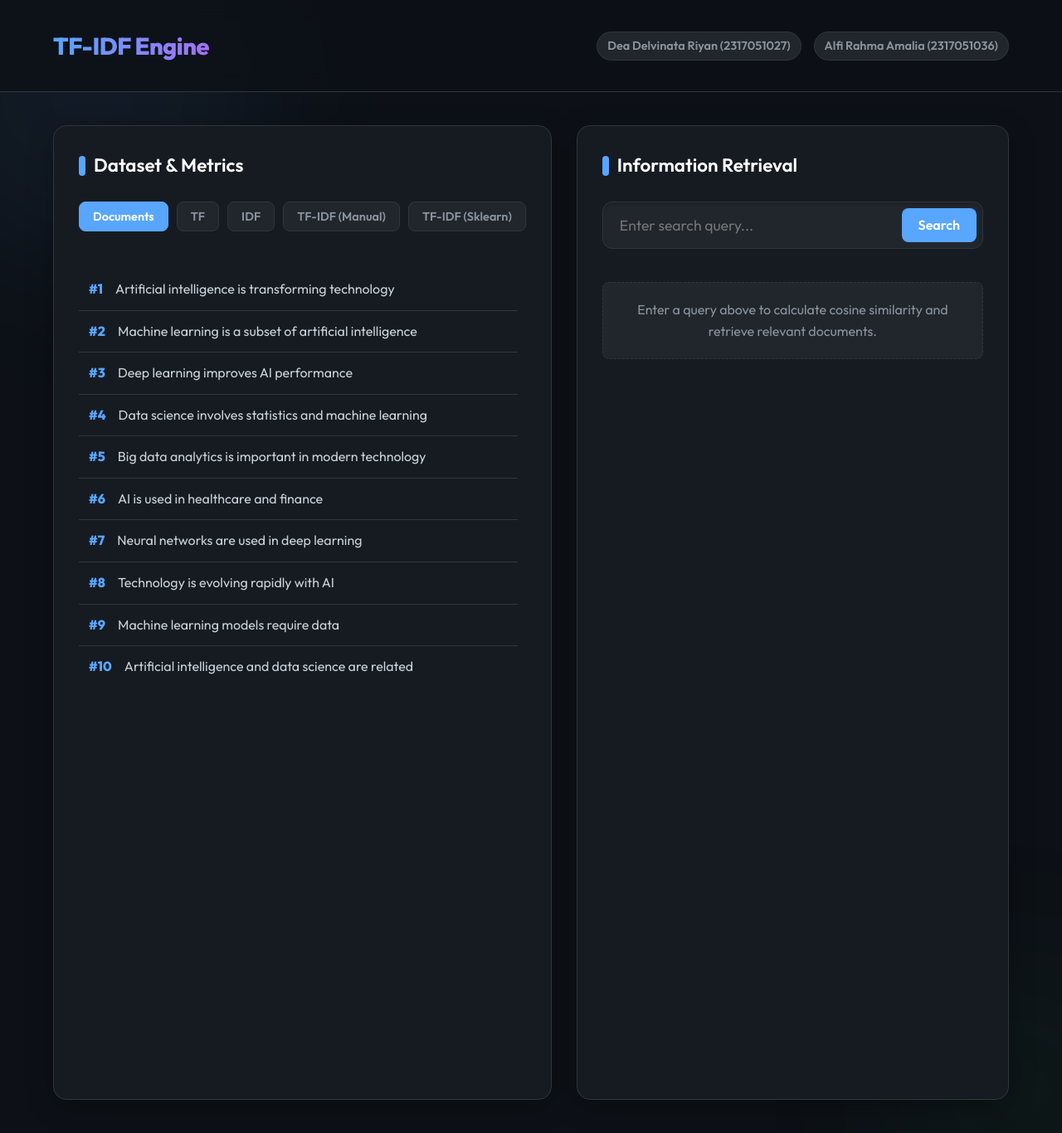
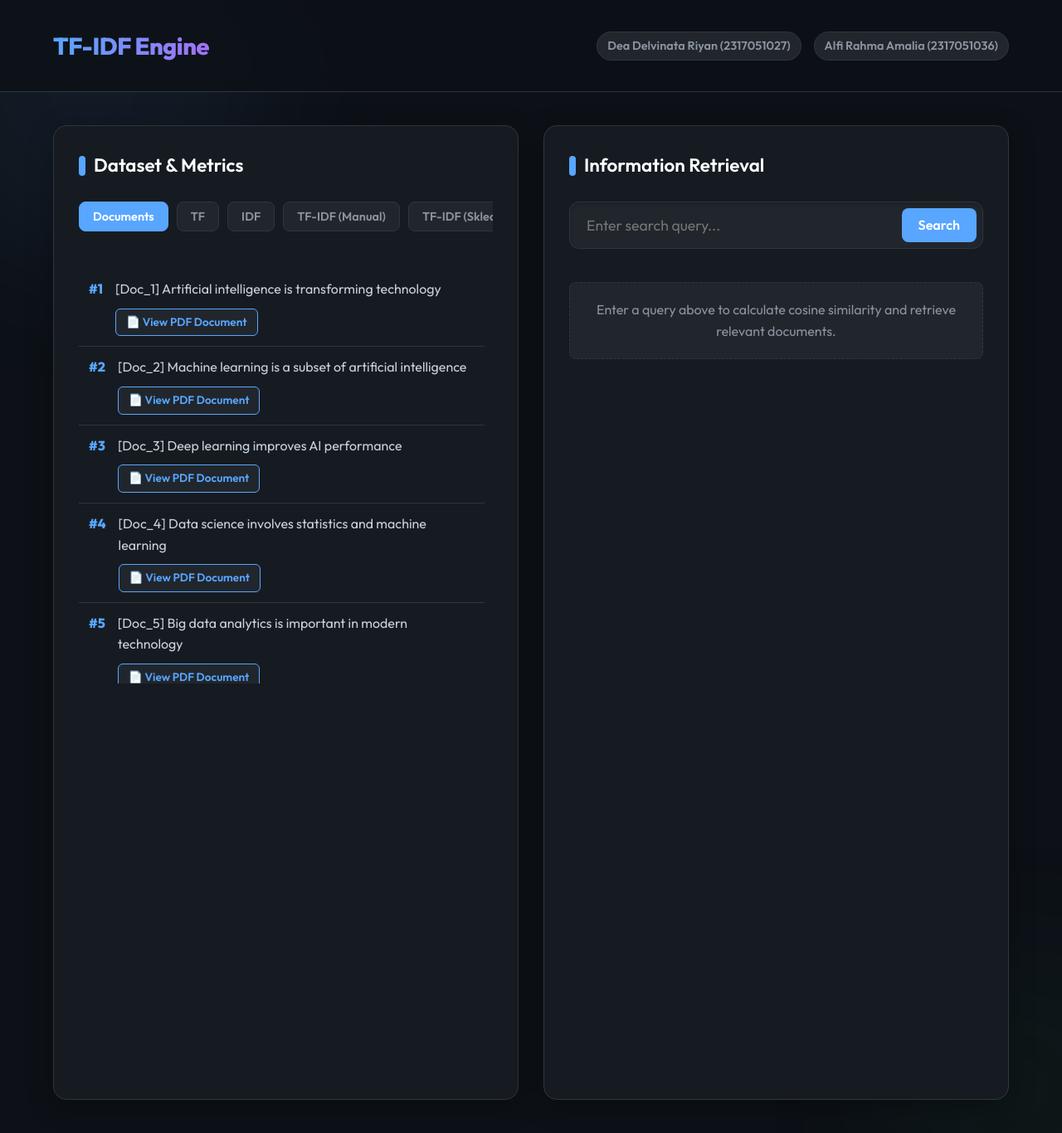
Before and after one commit to Alfirahmaamalia/uts-tki-tfidf, a Flask app: page / in a window 1280 px wide. Shown: the whole page at 83% size. Run offline with Flask 3, Linux system fonts and the light colour scheme.

Commit message:
upgrade dokumen

```diff
--- a/app.py
+++ b/app.py
@@ -2,26 +2,56 @@ import numpy as np
 import pandas as pd
 import re
 import math
+import os
+import urllib.parse
 from collections import Counter
 from sklearn.feature_extraction.text import TfidfVectorizer
 from sklearn.metrics.pairwise import cosine_similarity
-from flask import Flask, render_template, request
+from flask import Flask, render_template, request, send_from_directory
+from PyPDF2 import PdfReader
 
 app = Flask(__name__)
 
 # DATASET
-documents = [
-    "Artificial intelligence is transforming technology",
-    "Machine learning is a subset of artificial intelligence",
-    "Deep learning improves AI performance",
-    "Data science involves statistics and machine learning",
-    "Big data analytics is important in modern technology",
-    "AI is used in healthcare and finance",
-    "Neural networks are used in deep learning",
-    "Technology is evolving rapidly with AI",
-    "Machine learning models require data",
-    "Artificial intelligence and data science are related"
-]
+dataset_dir = 'dataset_pdf'
+if not os.path.exists(dataset_dir):
+    os.makedirs(dataset_dir)
+
+documents = []
+document_names = []
+
+for filename in os.listdir(dataset_dir):
+    if filename.endswith('.pdf'):
+        filepath = os.path.join(dataset_dir, filename)
+        try:
+            reader = PdfReader(filepath)
+            text = ""
+            for page in reader.pages:
+                extracted = page.extract_text()
+                if extracted:
+                    text += extracted + " "
+            if text.strip():
+                documents.append(text.strip())
+                document_names.append(filename)
+        except Exception as e:
+            print(f"Error reading {filename}: {e}")
+
+# Fallback dataset jika tidak ada file PDF
+if not documents:
+    print("Tidak ditemukan file PDF di folder 'dataset_pdf'. Menggunakan dataset default.")
+    documents = [
+        "Artificial intelligence is transforming technology",
+        "Machine learning is a subset of artificial intelligence",
+        "Deep learning improves AI performance",
+        "Data science involves statistics and machine learning",
+        "Big data analytics is important in modern technology",
+        "AI is used in healthcare and finance",
+        "Neural networks are used in deep learning",
+        "Technology is evolving rapidly with AI",
+        "Machine learning models require data",
+        "Artificial intelligence and data science are related"
+    ]
+    document_names = [f"Doc_{i+1}" for i in range(len(documents))]
 
 stopwords = {"is", "a", "and", "in", "of", "the", "are", "with"}
 
@@ -82,6 +112,40 @@ idf_html = pd.DataFrame(list(idf.items()), columns=['Word', 'IDF']).round(3).to_
 tfidf_html = format_df_to_html(tfidf_df)
 tfidf_lib_html = format_df_to_html(tfidf_df_lib)
 
+def get_snippet(text, query, context_range=60):
+    query_clean = preprocess(query)
+    terms = [term for term in set(query_clean.split()) if term]
+
+    if not terms:
+        return text[:150] + "..."
+
+    text_lower = text.lower()
+    first_idx = -1
+    for term in terms:
+        idx = text_lower.find(term)
+        if idx != -1:
+            if first_idx == -1 or idx < first_idx:
+                first_idx = idx
+
+    if first_idx == -1:
+        return text[:150] + "..."
+
+    start = max(0, first_idx - context_range)
+    end = min(len(text), first_idx + context_range + len(query))
+
+    snippet = text[start:end]
+    if start > 0:
+        snippet = "..." + snippet
+    if end < len(text):
+        snippet = snippet + "..."
+
+    # Bold the terms
+    for term in terms:
+        pattern = re.compile(f"({re.escape(term)})", re.IGNORECASE)
+        snippet = pattern.sub(r"<b style='color: #58a6ff; font-weight: 800;'>\1</b>", snippet)
+
+    return snippet
+
 def search_query(query, top_k=5):
     query_clean = preprocess(query)
     if not query_clean.strip():
@@ -96,12 +160,21 @@ def search_query(query, top_k=5):
     results = []
     for rank, i in enumerate(ranked_indices[:top_k], start=1):
         if scores[i] > 0: # Only return somewhat matching
+            preview_html = get_snippet(documents[i], query_clean)
+
+            search_param = urllib.parse.quote(query.strip())
+
             results.append({
                 "Rank": f"#{rank}",
-                "Document": documents[i],
-                "Score": f"{scores[i]:.4f}"
+                "Document": f"<strong style='color:#fff;'>[{document_names[i]}]</strong><br/>{preview_html}",
+                "Score": f"{scores[i]:.4f}",
+                "Action": f"<a href='/pdf/{document_names[i]}#search={search_param}' target='_blank' style='display:inline-block; margin-top:4px; padding:4px 10px; background:var(--surface-light); border:1px solid var(--primary); border-radius:6px; color:var(--primary); text-decoration:none; font-size:0.85rem; transition:0.2s;' onmouseover='this.style.background=\"var(--primary)\"; this.style.color=\"#fff\";' onmouseout='this.style.background=\"var(--surface-light)\"; this.style.color=\"var(--primary)\";'>📄 View PDF</a>"
             })
     return pd.DataFrame(results)
+
+@app.route('/pdf/<filename>')
+def serve_pdf(filename):
+    return send_from_directory(dataset_dir, filename)
 
 @app.route('/', methods=['GET', 'POST'])
 def index():
@@ -113,13 +186,19 @@ def index():
         if query:
             result_df = search_query(query)
             if result_df is not None and not result_df.empty:
-                search_results = result_df.to_html(classes='table-display search-results-table', border=0, index=False, justify='left')
+                search_results = result_df.to_html(classes='table-display search-results-table', border=0, index=False, justify='left', escape=False)
             else:
                 search_results = "<div class='no-results'>No relevant documents found for your query.</div>"
 
+    # Format document preview for display in the UI
+    documents_display = []
+    for name, doc in zip(document_names, documents):
+        preview = doc[:150] + "..." if len(doc) > 150 else doc
+        documents_display.append({"name": name, "preview": f"[{name}] {preview}"})
+
     return render_template(
         'index.html',
-        documents=enumerate(documents, 1),
+        documents=enumerate(documents_display, 1),
         tf_html=tf_html,
         idf_html=idf_html,
         tfidf_html=tfidf_html,
--- a/requirements.txt
+++ b/requirements.txt
@@ -3,3 +3,4 @@ pandas
 scikit-learn
 numpy
 gunicorn
+PyPDF2
--- a/templates/index.html
+++ b/templates/index.html
@@ -1,5 +1,6 @@
 <!DOCTYPE html>
 <html lang="en">
+
 <head>
     <meta charset="UTF-8">
     <meta name="viewport" content="width=device-width, initial-scale=1.0">
@@ -48,6 +49,7 @@
             opacity: 0.5;
             animation: float 20s infinite ease-in-out alternate;
         }
+
         .blob-1 {
             width: 400px;
             height: 400px;
@@ -55,6 +57,7 @@
             top: -100px;
             left: -100px;
         }
+
         .blob-2 {
             width: 300px;
             height: 300px;
@@ -65,8 +68,13 @@
         }
 
         @keyframes float {
-            0% { transform: translate(0, 0); }
-            100% { transform: translate(50px, 50px); }
+            0% {
+                transform: translate(0, 0);
+            }
+
+            100% {
+                transform: translate(50px, 50px);
+            }
         }
 
         header {
@@ -131,6 +139,7 @@
             flex-direction: column;
             gap: 20px;
             transition: transform 0.3s ease, box-shadow 0.3s ease;
+            min-width: 0;
         }
 
         .panel:hover {
@@ -182,12 +191,12 @@
             font-family: inherit;
             outline: none;
             transition: all 0.3s ease;
-            box-shadow: inset 0 2px 4px rgba(0,0,0,0.2);
+            box-shadow: inset 0 2px 4px rgba(0, 0, 0, 0.2);
         }
 
         input[type="text"]:focus {
             border-color: var(--primary);
-            box-shadow: inset 0 2px 4px rgba(0,0,0,0.2), 0 0 0 3px var(--primary-glow);
+            box-shadow: inset 0 2px 4px rgba(0, 0, 0, 0.2), 0 0 0 3px var(--primary-glow);
         }
 
         button {
@@ -263,8 +272,15 @@
         }
 
         @keyframes fadeIn {
-            from { opacity: 0; transform: translateY(5px); }
-            to { opacity: 1; transform: translateY(0); }
+            from {
+                opacity: 0;
+                transform: translateY(5px);
+            }
+
+            to {
+                opacity: 1;
+                transform: translateY(0);
+            }
         }
 
         /* Scrollbar */
@@ -272,13 +288,16 @@
             width: 8px;
             height: 8px;
         }
+
         ::-webkit-scrollbar-track {
             background: var(--surface-color);
         }
+
         ::-webkit-scrollbar-thumb {
             background: var(--border);
             border-radius: 4px;
         }
+
         ::-webkit-scrollbar-thumb:hover {
             background: var(--secondary);
         }
@@ -306,6 +325,8 @@
             padding: 12px 15px;
             border-bottom: 1px solid rgba(48, 54, 61, 0.5);
             color: var(--text-main);
+            vertical-align: top;
+            overflow-wrap: anywhere;
         }
 
         .table-display tbody tr {
@@ -313,14 +334,14 @@
         }
 
         .table-display tbody tr:hover {
-            background: rgba(255,255,255,0.03);
+            background: rgba(255, 255, 255, 0.03);
         }
 
         /* Specific Search Results Table styling */
         .search-results-table {
             border-radius: 8px;
             overflow: hidden;
-            box-shadow: 0 4px 15px rgba(0,0,0,0.2);
+            box-shadow: 0 4px 15px rgba(0, 0, 0, 0.2);
             border: 1px solid var(--border);
         }
 
@@ -331,31 +352,56 @@
         }
 
         /* stagger animation for rows */
-        .search-results-table tbody tr:nth-child(1) { animation-delay: 0.1s; }
-        .search-results-table tbody tr:nth-child(2) { animation-delay: 0.2s; }
-        .search-results-table tbody tr:nth-child(3) { animation-delay: 0.3s; }
-        .search-results-table tbody tr:nth-child(4) { animation-delay: 0.4s; }
-        .search-results-table tbody tr:nth-child(5) { animation-delay: 0.5s; }
+        .search-results-table tbody tr:nth-child(1) {
+            animation-delay: 0.1s;
+        }
+
+        .search-results-table tbody tr:nth-child(2) {
+            animation-delay: 0.2s;
+        }
+
+        .search-results-table tbody tr:nth-child(3) {
+            animation-delay: 0.3s;
+        }
+
+        .search-results-table tbody tr:nth-child(4) {
+            animation-delay: 0.4s;
+        }
+
+        .search-results-table tbody tr:nth-child(5) {
+            animation-delay: 0.5s;
+        }
 
         @keyframes slideIn {
-            to { opacity: 1; transform: translateX(0); }
+            to {
+                opacity: 1;
+                transform: translateX(0);
+            }
         }
 
         .doc-list {
             list-style: none;
         }
+
         .doc-list li {
             padding: 12px;
             border-bottom: 1px solid var(--border);
             display: flex;
             gap: 15px;
         }
+
         .doc-list li:last-child {
             border-bottom: none;
         }
+
         .doc-num {
             color: var(--primary);
             font-weight: 800;
+        }
+
+        .doc-text {
+            word-wrap: break-word;
+            overflow-wrap: anywhere;
         }
 
         .no-results {
@@ -369,10 +415,12 @@
 
         .results-container {
             margin-top: 20px;
+            overflow-x: auto;
+            width: 100%;
         }
-
     </style>
 </head>
+
 <body>
     <div class="glass-blob blob-1"></div>
     <div class="glass-blob blob-2"></div>
@@ -400,7 +448,19 @@
             <div id="tab-docs" class="tab-content active">
                 <ul class="doc-list">
                     {% for i, doc in documents %}
-                    <li><span class="doc-num">#{{ i }}</span> <span class="doc-text">{{ doc }}</span></li>
+                    <li>
+                        <span class="doc-num">#{{ i }}</span>
+                        <div style="flex-grow: 1;">
+                            <span class="doc-text">{{ doc.preview }}</span>
+                            <div style="margin-top: 10px;">
+                                <a href="/pdf/{{ doc.name }}" target="_blank"
+                                    style="display:inline-block; padding:5px 12px; background:var(--surface-light); border:1px solid var(--primary); border-radius:6px; color:var(--primary); text-decoration:none; font-size:0.85rem; font-weight:600; transition:all 0.2s;"
+                                    onmouseover="this.style.background='var(--primary)'; this.style.color='#fff';"
+                                    onmouseout="this.style.background='var(--surface-light)'; this.style.color='var(--primary)';">📄
+                                    View PDF Document</a>
+                            </div>
+                        </div>
+                    </li>
                     {% endfor %}
                 </ul>
             </div>
@@ -423,7 +483,8 @@
             <h2>Information Retrieval</h2>
             <div class="search-container">
                 <form method="POST" action="/" class="search-input-wrapper">
-                    <input type="text" name="query" placeholder="Enter search query..." value="{{ query }}" required autocomplete="off">
+                    <input type="text" name="query" placeholder="Enter search query..." value="{{ query }}" required
+                        autocomplete="off">
                     <button type="submit">Search</button>
                 </form>
             </div>
@@ -459,4 +520,5 @@
         }
     </script>
 </body>
+
 </html>
```
Also changed, not shown: 11 other files. Lines whose indentation alone changed are shown as unchanged.
